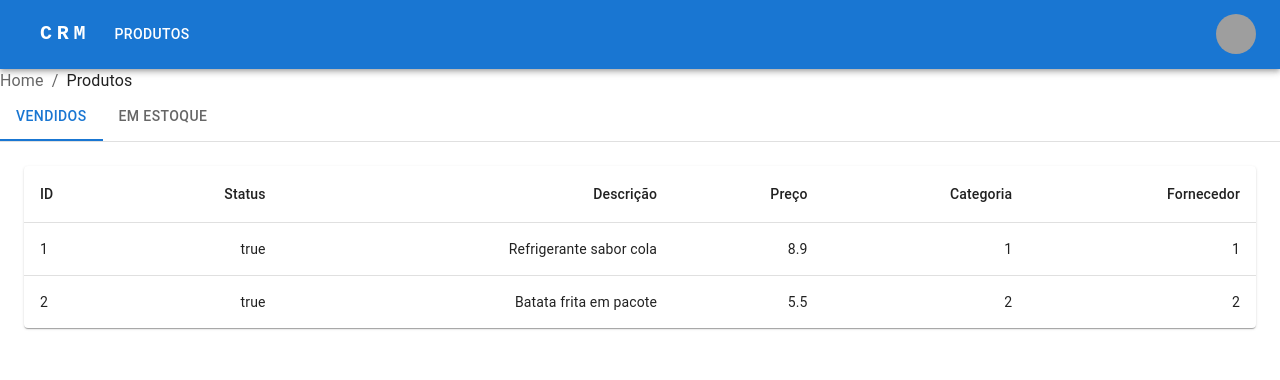
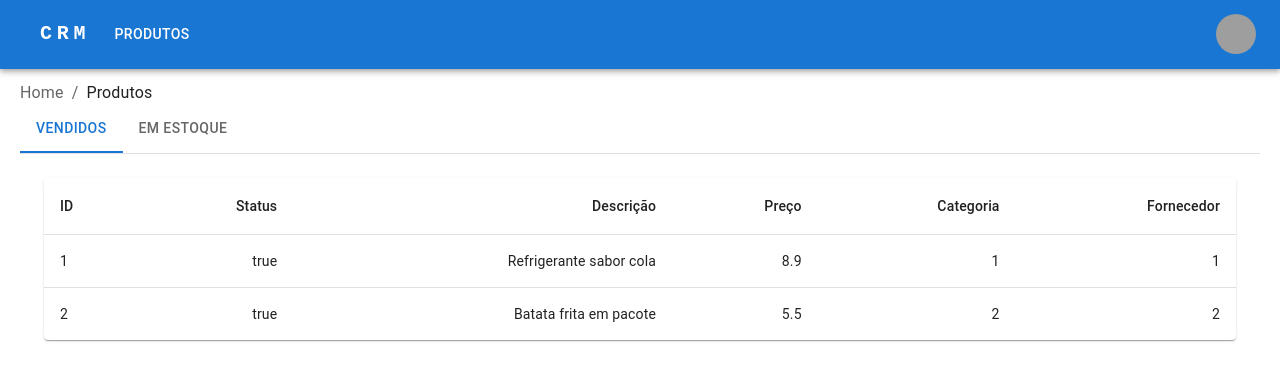
Before and after one commit to BettBernarda/CRM-React-project, a React (Vite) app: page /produtos in a window 1280 px wide. Shown: the top 380 px of the page. Built offline with nearby package versions, Linux system fonts and the light colour scheme; data requests are answered from the project's data file; grey boxes are pictures that could not be loaded; some icons are missing.

Commit message:
adicionei algumas margens para deixar a visão mais limpa

```diff
--- a/src/components/ResponsiveAppBar.jsx
+++ b/src/components/ResponsiveAppBar.jsx
@@ -44,7 +44,7 @@ export default function ResponsiveAppBar() {
   };
 
   return (
-    <AppBar position="static">
+    <AppBar className="mb-3" position="static">
       <Container maxWidth="xl">
         <Toolbar disableGutters>
           <AdbIcon sx={{ display: { xs: 'none', md: 'flex' }, mr: 1 }} />
--- a/src/pages/DefaultTemplate.jsx
+++ b/src/pages/DefaultTemplate.jsx
@@ -39,8 +39,10 @@ export default function DefaultTemplate() {
       <ThemeProvider theme={theme}>
         <CssBaseline />
         <ResponsiveAppBar></ResponsiveAppBar>
-        {generateBreadcrumbs()}
+        <div className="ml-5 mr-5">
+          {generateBreadcrumbs()}
         <Outlet></Outlet>
+        </div>
       </ThemeProvider>
     )
 }
```
